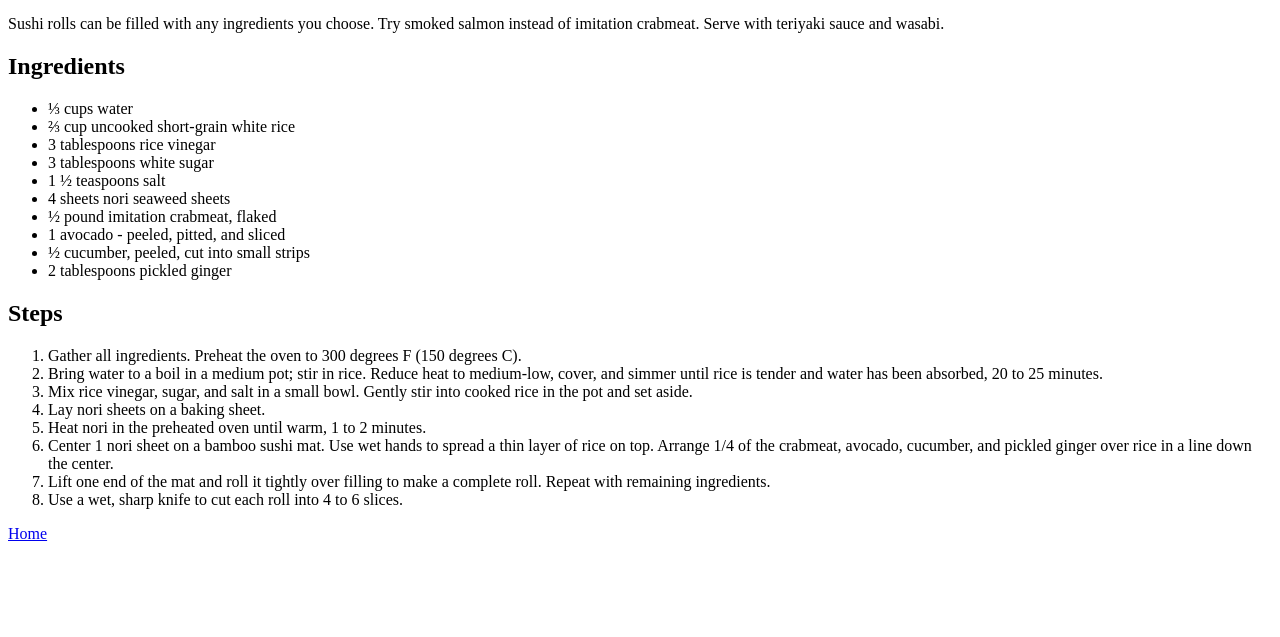
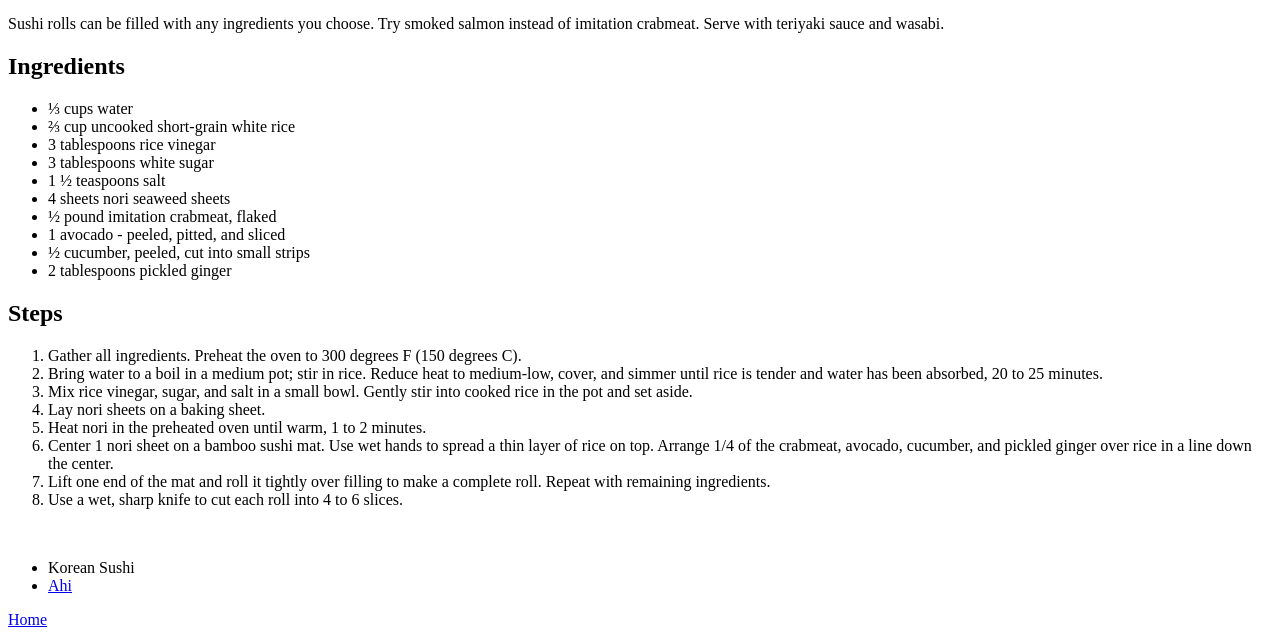
Before and after one commit to ayushisinha0721/odin-recipes, a plain HTML site: page recipes/sushi.html in a window 1280 px wide. Shown: the part 428-1065 px from the top of the page. Before the commit the page ends 979 px from the top, so only its background shows below. Drawn offline with Linux system fonts and the light colour scheme.

Commit message:
add more recipe

```diff
--- a/recipes/sushi.html
+++ b/recipes/sushi.html
@@ -35,7 +35,11 @@
             <li>Lift one end of the mat and roll it tightly over filling to make a complete roll. Repeat with remaining ingredients.</li>
             <li>Use a wet, sharp knife to cut each roll into 4 to 6 slices.</li>
         </ol>
-
+        <br>
+        <ul>
+            <li><a href="https://www.allrecipes.com/recipe/23954/korean-sushi/"></a>Korean Sushi</li>
+            <li><a href="https://www.allrecipes.com/recipe/33247/absolutely-amazing-ahi/">Ahi</a></li>
+        </ul>
         <a href="../index.html">Home</a>
     </body>
 </html>
```
